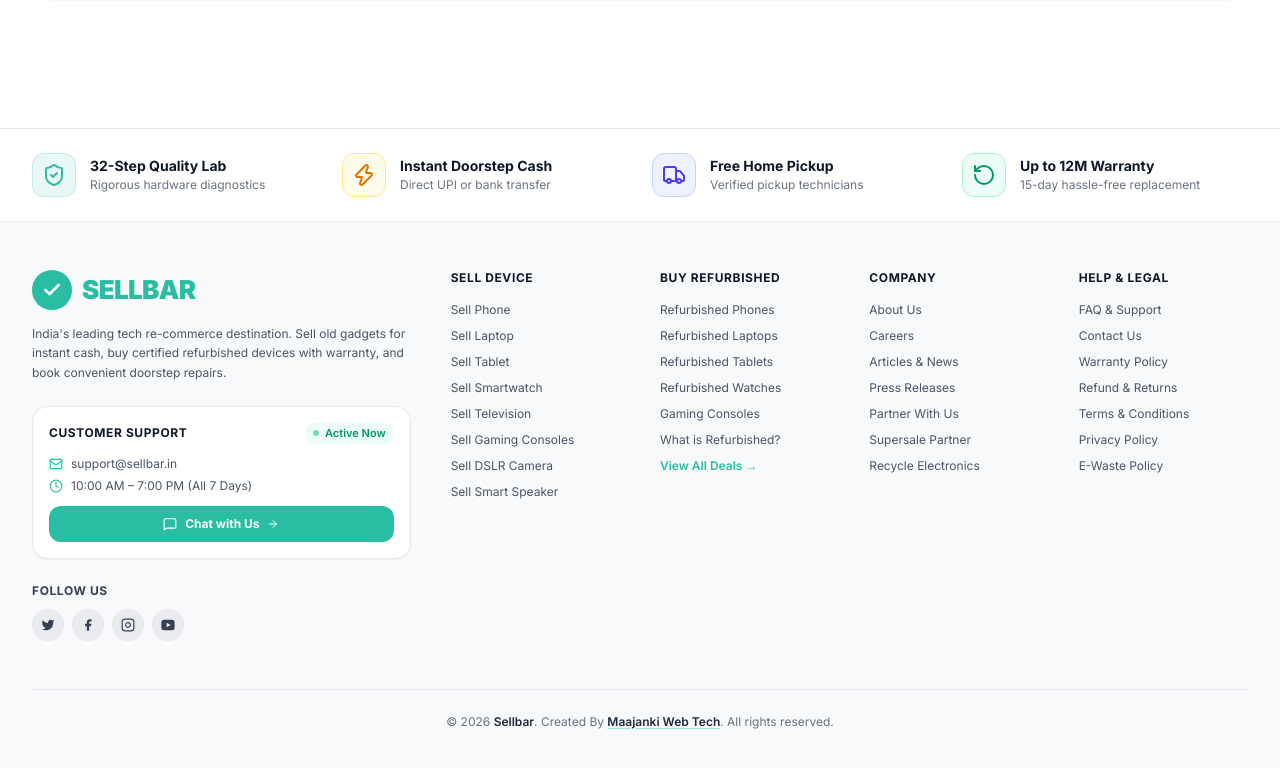
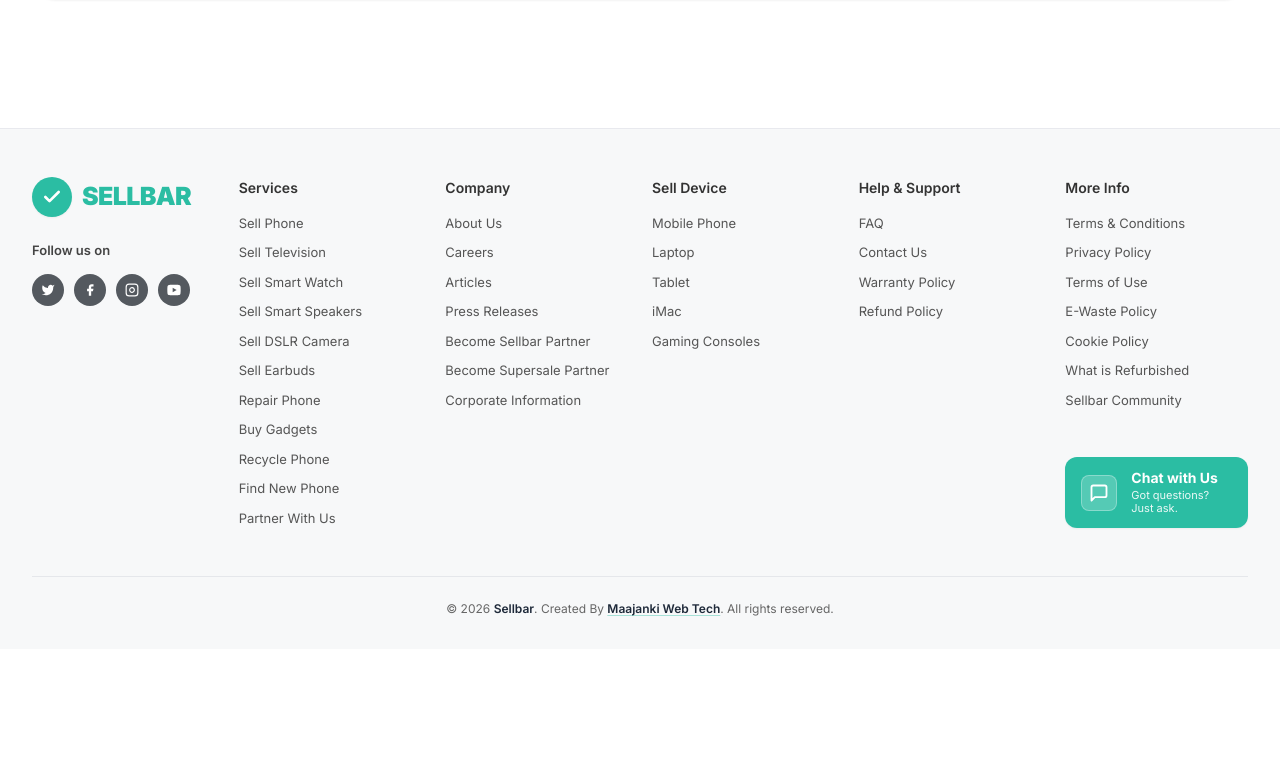
Before and after one commit to sellbar3/SELLBAR_ECOMMERCE, a Next.js app in the folder sellbar-frontend/: page / in a window 1280 px wide. Shown: the part 8235-9003 px from the top of the page. After the commit the page ends 8884 px from the top, so only its background shows below. Built offline with nearby package versions, Linux system fonts and the light colour scheme; no server answers.

Commit message:
Restore exact footer columns layout and fix copyright position to centered full width

```diff
--- a/sellbar-frontend/src/components/Footer.jsx
+++ b/sellbar-frontend/src/components/Footer.jsx
@@ -2,78 +2,18 @@
 
 import React from 'react';
 import Link from 'next/link';
-import {
-  ShieldCheck,
-  Zap,
-  Truck,
-  RotateCcw,
-  MessageSquare,
-  Mail,
-  Clock,
-  ArrowRight,
-} from 'lucide-react';
 
 export default function Footer() {
   return (
-    <footer className="bg-[#f7f9fa] text-[#4b5563] border-t border-gray-200 mt-16 text-[13px] antialiased">
-      {/* 1. TOP TRUST HIGHLIGHTS BAR */}
-      <div className="border-b border-gray-200/80 bg-white">
-        <div className="max-w-[1360px] mx-auto px-4 sm:px-6 lg:px-8 py-6">
-          <div className="grid grid-cols-2 md:grid-cols-4 gap-6">
-            {/* Feature 1 */}
-            <div className="flex items-center gap-3.5">
-              <div className="w-11 h-11 rounded-xl bg-[#2bbda3]/10 border border-[#2bbda3]/20 flex items-center justify-center shrink-0 text-[#2bbda3]">
-                <ShieldCheck className="w-6 h-6" />
-              </div>
-              <div>
-                <h4 className="font-bold text-gray-900 text-sm leading-snug">32-Step Quality Lab</h4>
-                <p className="text-xs text-gray-500 mt-0.5">Rigorous hardware diagnostics</p>
-              </div>
-            </div>
+    <footer className="bg-[#f7f8f9] text-[#555555] border-t border-gray-200/80 text-[13px] mt-16 antialiased">
+      {/* Main Footer Container */}
+      <div className="max-w-[1380px] mx-auto px-4 sm:px-6 lg:px-8 pt-12 pb-8">
 
-            {/* Feature 2 */}
-            <div className="flex items-center gap-3.5">
-              <div className="w-11 h-11 rounded-xl bg-amber-50 border border-amber-200 flex items-center justify-center shrink-0 text-amber-600">
-                <Zap className="w-6 h-6" />
-              </div>
-              <div>
-                <h4 className="font-bold text-gray-900 text-sm leading-snug">Instant Doorstep Cash</h4>
-                <p className="text-xs text-gray-500 mt-0.5">Direct UPI or bank transfer</p>
-              </div>
-            </div>
+        {/* 6-Column Grid Layout (Exact Structure) */}
+        <div className="grid grid-cols-2 md:grid-cols-3 lg:grid-cols-6 gap-8 lg:gap-6 items-start">
 
-            {/* Feature 3 */}
-            <div className="flex items-center gap-3.5">
-              <div className="w-11 h-11 rounded-xl bg-indigo-50 border border-indigo-200 flex items-center justify-center shrink-0 text-indigo-600">
-                <Truck className="w-6 h-6" />
-              </div>
-              <div>
-                <h4 className="font-bold text-gray-900 text-sm leading-snug">Free Home Pickup</h4>
-                <p className="text-xs text-gray-500 mt-0.5">Verified pickup technicians</p>
-              </div>
-            </div>
-
-            {/* Feature 4 */}
-            <div className="flex items-center gap-3.5">
-              <div className="w-11 h-11 rounded-xl bg-emerald-50 border border-emerald-200 flex items-center justify-center shrink-0 text-emerald-600">
-                <RotateCcw className="w-6 h-6" />
-              </div>
-              <div>
-                <h4 className="font-bold text-gray-900 text-sm leading-snug">Up to 12M Warranty</h4>
-                <p className="text-xs text-gray-500 mt-0.5">15-day hassle-free replacement</p>
-              </div>
-            </div>
-          </div>
-        </div>
-      </div>
-
-      {/* 2. MAIN FOOTER LINKS CONTAINER */}
-      <div className="max-w-[1360px] mx-auto px-4 sm:px-6 lg:px-8 pt-12 pb-10">
-        <div className="grid grid-cols-1 md:grid-cols-2 lg:grid-cols-12 gap-8 lg:gap-10">
-
-          {/* Column 1: Brand Info & Chat With Us (4 cols on lg) */}
-          <div className="lg:col-span-4 flex flex-col justify-between space-y-6">
-            <div>
+          {/* Column 1: Brand Logo & Social Icons */}
+          <div className="col-span-2 md:col-span-3 lg:col-span-1 flex flex-col space-y-5">
             {/* Logo */}
             <Link href="/" className="flex items-center gap-2.5 group w-fit">
               <div className="w-10 h-10 rounded-full bg-[#2bbda3] flex items-center justify-center shadow-xs transition-transform group-hover:scale-105 shrink-0">
@@ -88,63 +28,26 @@ export default function Footer() {
                   <polyline points="20 6 9 17 4 12" />
                 </svg>
               </div>
-                <span className="text-[26px] font-black tracking-tight text-[#2bbda3]">
+              <span className="text-[25px] font-black tracking-tight text-[#2bbda3]">
                 SELLBAR
               </span>
             </Link>
 
-              {/* Tagline */}
-              <p className="mt-3.5 text-xs text-gray-600 leading-relaxed max-w-sm">
-                India&apos;s leading tech re-commerce destination. Sell old gadgets for instant cash, buy certified refurbished devices with warranty, and book convenient doorstep repairs.
+            {/* Follow Us On */}
+            <div className="pt-1">
+              <p className="text-[13px] font-semibold text-[#444444] mb-3.5">
+                Follow us on
               </p>
-            </div>
 
-            {/* Quick Contact & Chat Card */}
-            <div className="bg-white border border-gray-200/90 rounded-2xl p-4 shadow-xs space-y-3 max-w-sm">
-              <div className="flex items-center justify-between">
-                <span className="text-xs font-bold text-gray-900 uppercase tracking-wider">
-                  Customer Support
-                </span>
-                <span className="inline-flex items-center gap-1.5 text-[11px] font-semibold text-emerald-600 bg-emerald-50 px-2 py-0.5 rounded-full">
-                  <span className="w-1.5 h-1.5 rounded-full bg-emerald-500 animate-pulse"></span>
-                  Active Now
-                </span>
-              </div>
-
-              <div className="text-xs space-y-1.5 text-gray-600">
-                <div className="flex items-center gap-2">
-                  <Mail className="w-3.5 h-3.5 text-[#2bbda3] shrink-0" />
-                  <span>support@sellbar.in</span>
-                </div>
-                <div className="flex items-center gap-2">
-                  <Clock className="w-3.5 h-3.5 text-[#2bbda3] shrink-0" />
-                  <span>10:00 AM – 7:00 PM (All 7 Days)</span>
-                </div>
-              </div>
-
-              <Link
-                href="/contact"
-                className="mt-2 flex items-center justify-center gap-2 w-full bg-[#2bbda3] hover:bg-[#23a58c] text-white font-bold py-2.5 px-4 rounded-xl text-xs transition-colors shadow-xs group"
-              >
-                <MessageSquare className="w-3.5 h-3.5" />
-                <span>Chat with Us</span>
-                <ArrowRight className="w-3 h-3 group-hover:translate-x-0.5 transition-transform" />
-              </Link>
-            </div>
-
-            {/* Social Links */}
-            <div>
-              <p className="text-xs font-bold text-gray-700 uppercase tracking-wider mb-2.5">
-                Follow Us
-              </p>
-              <div className="flex items-center gap-2">
+              {/* Circular Social Icons */}
+              <div className="flex items-center gap-2.5">
                 {/* Twitter / X */}
                 <a
                   href="https://twitter.com"
                   target="_blank"
                   rel="noopener noreferrer"
                   aria-label="Twitter (opens in a new tab)"
-                  className="w-8 h-8 rounded-full bg-gray-200/80 hover:bg-[#2bbda3] text-gray-700 hover:text-white flex items-center justify-center transition-colors"
+                  className="w-8 h-8 rounded-full bg-[#54595f] hover:bg-[#2bbda3] text-white flex items-center justify-center transition-colors duration-200"
                 >
                   <svg className="w-3.5 h-3.5 fill-current" viewBox="0 0 24 24">
                     <path d="M23 3a10.9 10.9 0 0 1-3.14 1.53 4.48 4.48 0 0 0-7.86 3v1A10.66 10.66 0 0 1 3 4s-4 9 5 13a11.64 11.64 0 0 1-7 2c9 5 20 0 20-11.5a4.5 4.5 0 0 0-.08-.83A7.72 7.72 0 0 0 23 3z" />
@@ -157,7 +60,7 @@ export default function Footer() {
                   target="_blank"
                   rel="noopener noreferrer"
                   aria-label="Facebook (opens in a new tab)"
-                  className="w-8 h-8 rounded-full bg-gray-200/80 hover:bg-[#2bbda3] text-gray-700 hover:text-white flex items-center justify-center transition-colors"
+                  className="w-8 h-8 rounded-full bg-[#54595f] hover:bg-[#2bbda3] text-white flex items-center justify-center transition-colors duration-200"
                 >
                   <svg className="w-3.5 h-3.5 fill-current" viewBox="0 0 24 24">
                     <path d="M18 2h-3a5 5 0 0 0-5 5v3H7v4h3v8h4v-8h3l1-4h-4V7a1 1 0 0 1 1-1h3z" />
@@ -170,7 +73,7 @@ export default function Footer() {
                   target="_blank"
                   rel="noopener noreferrer"
                   aria-label="Instagram (opens in a new tab)"
-                  className="w-8 h-8 rounded-full bg-gray-200/80 hover:bg-[#2bbda3] text-gray-700 hover:text-white flex items-center justify-center transition-colors"
+                  className="w-8 h-8 rounded-full bg-[#54595f] hover:bg-[#2bbda3] text-white flex items-center justify-center transition-colors duration-200"
                 >
                   <svg className="w-3.5 h-3.5 stroke-current stroke-2 fill-none" viewBox="0 0 24 24">
                     <rect x="2" y="2" width="20" height="20" rx="5" ry="5" />
@@ -185,7 +88,7 @@ export default function Footer() {
                   target="_blank"
                   rel="noopener noreferrer"
                   aria-label="YouTube (opens in a new tab)"
-                  className="w-8 h-8 rounded-full bg-gray-200/80 hover:bg-[#2bbda3] text-gray-700 hover:text-white flex items-center justify-center transition-colors"
+                  className="w-8 h-8 rounded-full bg-[#54595f] hover:bg-[#2bbda3] text-white flex items-center justify-center transition-colors duration-200"
                 >
                   <svg className="w-4 h-4 fill-current" viewBox="0 0 24 24">
                     <path d="M21.582 6.186a2.506 2.506 0 0 0-1.768-1.782C18.254 4 12 4 12 4s-6.254 0-7.814.404a2.506 2.506 0 0 0-1.768 1.782C2 7.76 2 12 2 12s0 4.24.418 5.814a2.506 2.506 0 0 0 1.768 1.782C5.746 20 12 20 12 20s6.254 0 7.814-.404a2.506 2.506 0 0 0 1.768-1.782C22 16.24 22 12 22 12s0-4.24-.418-5.814zM10 15.464V8.536L16 12l-6 3.464z" />
@@ -195,30 +98,15 @@ export default function Footer() {
             </div>
           </div>
 
-          {/* Column 2: Sell Devices (2 cols on lg) */}
-          <div className="lg:col-span-2">
-            <h4 className="text-xs font-bold text-gray-900 uppercase tracking-wider mb-4">
-              Sell Device
+          {/* Column 2: Services */}
+          <div>
+            <h4 className="text-[14px] font-semibold text-[#333333] mb-4">
+              Services
             </h4>
-            <ul className="space-y-2.5 text-xs text-gray-600">
+            <ul className="space-y-2.5 text-[#555555]">
               <li>
-                <Link href="/sell" className="hover:text-[#2bbda3] transition-colors">
+                <Link href="/sell-old-mobile-phone" className="hover:text-[#2bbda3] transition-colors">
                   Sell Phone
-                </Link>
-              </li>
-              <li>
-                <Link href="/sell/laptops" className="hover:text-[#2bbda3] transition-colors">
-                  Sell Laptop
-                </Link>
-              </li>
-              <li>
-                <Link href="/sell/tablets" className="hover:text-[#2bbda3] transition-colors">
-                  Sell Tablet
-                </Link>
-              </li>
-              <li>
-                <Link href="/sell-old-smart-watch" className="hover:text-[#2bbda3] transition-colors">
-                  Sell Smartwatch
                 </Link>
               </li>
               <li>
@@ -227,8 +115,13 @@ export default function Footer() {
                 </Link>
               </li>
               <li>
-                <Link href="/sell-old-gaming-consoles" className="hover:text-[#2bbda3] transition-colors">
-                  Sell Gaming Consoles
+                <Link href="/sell-old-smart-watch" className="hover:text-[#2bbda3] transition-colors">
+                  Sell Smart Watch
+                </Link>
+              </li>
+              <li>
+                <Link href="/sell-old-smart-speaker" className="hover:text-[#2bbda3] transition-colors">
+                  Sell Smart Speakers
                 </Link>
               </li>
               <li>
@@ -237,76 +130,57 @@ export default function Footer() {
                 </Link>
               </li>
               <li>
-                <Link href="/sell-old-smart-speaker" className="hover:text-[#2bbda3] transition-colors">
-                  Sell Smart Speaker
+                <Link href="/sell-old-earbuds" className="hover:text-[#2bbda3] transition-colors">
+                  Sell Earbuds
+                </Link>
+              </li>
+              <li>
+                <Link href="/repair" className="hover:text-[#2bbda3] transition-colors">
+                  Repair Phone
+                </Link>
+              </li>
+              <li>
+                <Link href="/buy-refurbished-gadgets" className="hover:text-[#2bbda3] transition-colors">
+                  Buy Gadgets
+                </Link>
+              </li>
+              <li>
+                <Link href="/recycle-old-mobile-phone" className="hover:text-[#2bbda3] transition-colors">
+                  Recycle Phone
+                </Link>
+              </li>
+              <li>
+                <Link href="/find-new-phone" className="hover:text-[#2bbda3] transition-colors">
+                  Find New Phone
+                </Link>
+              </li>
+              <li>
+                <Link href="/partner-with-us" className="hover:text-[#2bbda3] transition-colors">
+                  Partner With Us
                 </Link>
               </li>
             </ul>
           </div>
 
-          {/* Column 3: Buy Refurbished (2 cols on lg) */}
-          <div className="lg:col-span-2">
-            <h4 className="text-xs font-bold text-gray-900 uppercase tracking-wider mb-4">
-              Buy Refurbished
-            </h4>
-            <ul className="space-y-2.5 text-xs text-gray-600">
-              <li>
-                <Link href="/buy-refurbished" className="hover:text-[#2bbda3] transition-colors">
-                  Refurbished Phones
-                </Link>
-              </li>
-              <li>
-                <Link href="/buy-refurbished-gadgets" className="hover:text-[#2bbda3] transition-colors">
-                  Refurbished Laptops
-                </Link>
-              </li>
-              <li>
-                <Link href="/buy-refurbished-gadgets" className="hover:text-[#2bbda3] transition-colors">
-                  Refurbished Tablets
-                </Link>
-              </li>
-              <li>
-                <Link href="/buy-refurbished-gadgets" className="hover:text-[#2bbda3] transition-colors">
-                  Refurbished Watches
-                </Link>
-              </li>
-              <li>
-                <Link href="/buy-refurbished-gadgets" className="hover:text-[#2bbda3] transition-colors">
-                  Gaming Consoles
-                </Link>
-              </li>
-              <li>
-                <Link href="/what-is-refurbished" className="hover:text-[#2bbda3] transition-colors">
-                  What is Refurbished?
-                </Link>
-              </li>
-              <li>
-                <Link href="/buy-refurbished" className="text-[#2bbda3] font-semibold hover:underline">
-                  View All Deals &rarr;
-                </Link>
-              </li>
-            </ul>
-          </div>
-
-          {/* Column 4: Services & Company (2 cols on lg) */}
-          <div className="lg:col-span-2">
-            <h4 className="text-xs font-bold text-gray-900 uppercase tracking-wider mb-4">
+          {/* Column 3: Company */}
+          <div>
+            <h4 className="text-[14px] font-semibold text-[#333333] mb-4">
               Company
             </h4>
-            <ul className="space-y-2.5 text-xs text-gray-600">
+            <ul className="space-y-2.5 text-[#555555]">
               <li>
-                <Link href="/about" className="hover:text-[#2bbda3] transition-colors">
+                <Link href="/about-us" className="hover:text-[#2bbda3] transition-colors">
                   About Us
                 </Link>
               </li>
               <li>
-                <Link href="/career" className="hover:text-[#2bbda3] transition-colors">
+                <Link href="/careers" className="hover:text-[#2bbda3] transition-colors">
                   Careers
                 </Link>
               </li>
               <li>
                 <Link href="/articles" className="hover:text-[#2bbda3] transition-colors">
-                  Articles &amp; News
+                  Articles
                 </Link>
               </li>
               <li>
@@ -316,31 +190,65 @@ export default function Footer() {
               </li>
               <li>
                 <Link href="/partner-with-us" className="hover:text-[#2bbda3] transition-colors">
-                  Partner With Us
+                  Become Sellbar Partner
                 </Link>
               </li>
               <li>
                 <Link href="/supersale" className="hover:text-[#2bbda3] transition-colors">
-                  Supersale Partner
+                  Become Supersale Partner
                 </Link>
               </li>
               <li>
-                <Link href="/recycle-old-mobile-phone" className="hover:text-[#2bbda3] transition-colors">
-                  Recycle Electronics
+                <Link href="/corporate-information" className="hover:text-[#2bbda3] transition-colors">
+                  Corporate Information
                 </Link>
               </li>
             </ul>
           </div>
 
-          {/* Column 5: Help & Policies (2 cols on lg) */}
-          <div className="lg:col-span-2">
-            <h4 className="text-xs font-bold text-gray-900 uppercase tracking-wider mb-4">
-              Help &amp; Legal
+          {/* Column 4: Sell Device */}
+          <div>
+            <h4 className="text-[14px] font-semibold text-[#333333] mb-4">
+              Sell Device
             </h4>
-            <ul className="space-y-2.5 text-xs text-gray-600">
+            <ul className="space-y-2.5 text-[#555555]">
+              <li>
+                <Link href="/sell-old-mobile-phone" className="hover:text-[#2bbda3] transition-colors">
+                  Mobile Phone
+                </Link>
+              </li>
+              <li>
+                <Link href="/sell-old-laptop" className="hover:text-[#2bbda3] transition-colors">
+                  Laptop
+                </Link>
+              </li>
+              <li>
+                <Link href="/sell-old-tablet" className="hover:text-[#2bbda3] transition-colors">
+                  Tablet
+                </Link>
+              </li>
+              <li>
+                <Link href="/sell-old-imac" className="hover:text-[#2bbda3] transition-colors">
+                  iMac
+                </Link>
+              </li>
+              <li>
+                <Link href="/sell-old-gaming-consoles" className="hover:text-[#2bbda3] transition-colors">
+                  Gaming Consoles
+                </Link>
+              </li>
+            </ul>
+          </div>
+
+          {/* Column 5: Help & Support */}
+          <div>
+            <h4 className="text-[14px] font-semibold text-[#333333] mb-4">
+              Help &amp; Support
+            </h4>
+            <ul className="space-y-2.5 text-[#555555]">
               <li>
                 <Link href="/faq" className="hover:text-[#2bbda3] transition-colors">
-                  FAQ &amp; Support
+                  FAQ
                 </Link>
               </li>
               <li>
@@ -355,9 +263,19 @@ export default function Footer() {
               </li>
               <li>
                 <Link href="/refund-policy" className="hover:text-[#2bbda3] transition-colors">
-                  Refund &amp; Returns
+                  Refund Policy
                 </Link>
               </li>
+            </ul>
+          </div>
+
+          {/* Column 6: More Info & Chat With Us Badge */}
+          <div className="flex flex-col justify-between h-full">
+            <div>
+              <h4 className="text-[14px] font-semibold text-[#333333] mb-4">
+                More Info
+              </h4>
+              <ul className="space-y-2.5 text-[#555555]">
                 <li>
                   <Link href="/terms-conditions" className="hover:text-[#2bbda3] transition-colors">
                     Terms &amp; Conditions
@@ -369,18 +287,74 @@ export default function Footer() {
                   </Link>
                 </li>
                 <li>
+                  <Link href="/terms-of-use" className="hover:text-[#2bbda3] transition-colors">
+                    Terms of Use
+                  </Link>
+                </li>
+                <li>
                   <Link href="/e-waste-policy" className="hover:text-[#2bbda3] transition-colors">
                     E-Waste Policy
+                  </Link>
+                </li>
+                <li>
+                  <Link href="/cookie-policy" className="hover:text-[#2bbda3] transition-colors">
+                    Cookie Policy
+                  </Link>
+                </li>
+                <li>
+                  <Link href="/what-is-refurbished" className="hover:text-[#2bbda3] transition-colors">
+                    What is Refurbished
+                  </Link>
+                </li>
+                <li>
+                  <Link href="/about" className="hover:text-[#2bbda3] transition-colors">
+                    Sellbar Community
                   </Link>
                 </li>
               </ul>
             </div>
 
+            {/* Chat With Us Card / Widget */}
+            <div className="mt-8 pt-2">
+              <Link
+                href="/contact"
+                className="flex items-center gap-3.5 bg-[#2bbda3] hover:bg-[#24a991] text-white px-4 py-3 rounded-xl shadow-xs hover:shadow-md transition-all duration-200 group"
+              >
+                {/* Speech Bubble Icon Box */}
+                <div className="w-9 h-9 rounded-lg bg-white/20 border border-white/30 flex items-center justify-center shrink-0">
+                  <svg
+                    className="w-5 h-5 text-white stroke-[2.2]"
+                    viewBox="0 0 24 24"
+                    fill="none"
+                    stroke="currentColor"
+                    strokeLinecap="round"
+                    strokeLinejoin="round"
+                  >
+                    <path d="M21 15a2 2 0 0 1-2 2H7l-4 4V5a2 2 0 0 1 2-2h14a2 2 0 0 1 2 2z" />
+                  </svg>
                 </div>
 
-        {/* 3. STRICTLY 1-ROW COPYRIGHT SECTION */}
-        <div className="border-t border-gray-200 mt-12 pt-6 flex items-center justify-center text-center text-xs text-gray-500">
-          <p className="m-0 whitespace-nowrap">
+                {/* Text */}
+                <div className="text-left">
+                  <div className="text-[14px] font-bold leading-tight">
+                    Chat with Us
+                  </div>
+                  <div className="text-[11px] text-white/90 leading-tight mt-0.5 font-normal">
+                    Got questions? Just ask.
+                  </div>
+                </div>
+              </Link>
+            </div>
+
+          </div>
+
+        </div>
+
+        {/* ========================================================= */}
+        {/* BOTTOM COPYRIGHT - PROPERLY CENTERED ACROSS FULL CONTAINER */}
+        {/* ========================================================= */}
+        <div className="border-t border-gray-200 mt-12 pt-6 flex items-center justify-center text-center">
+          <p className="text-xs text-[#666666] m-0 whitespace-nowrap">
             &copy; 2026 <strong className="font-semibold text-gray-800">Sellbar</strong>. Created By{' '}
             <a
               href="https://maajankiwebtech.com"
```
Lines whose indentation alone changed are shown as unchanged.
